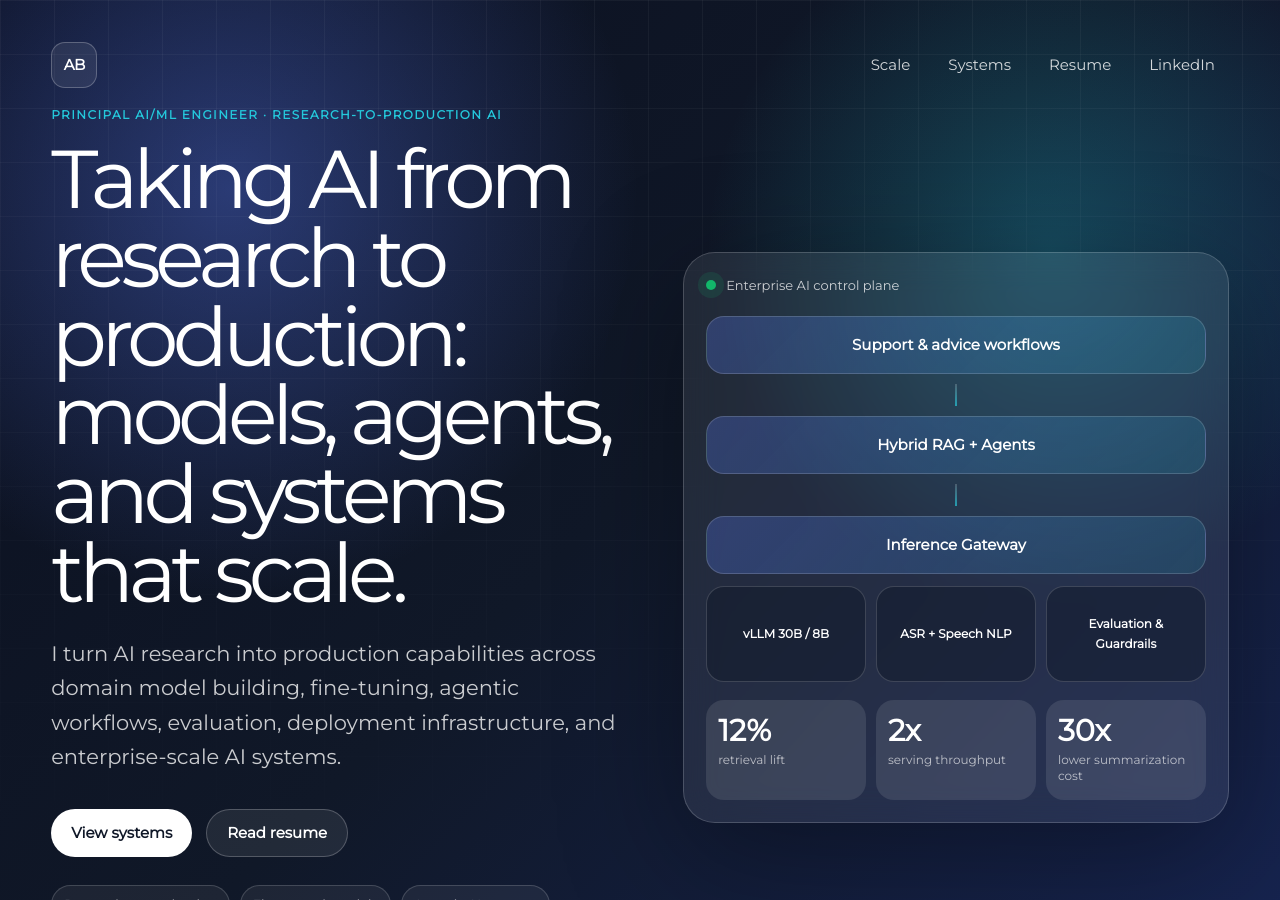
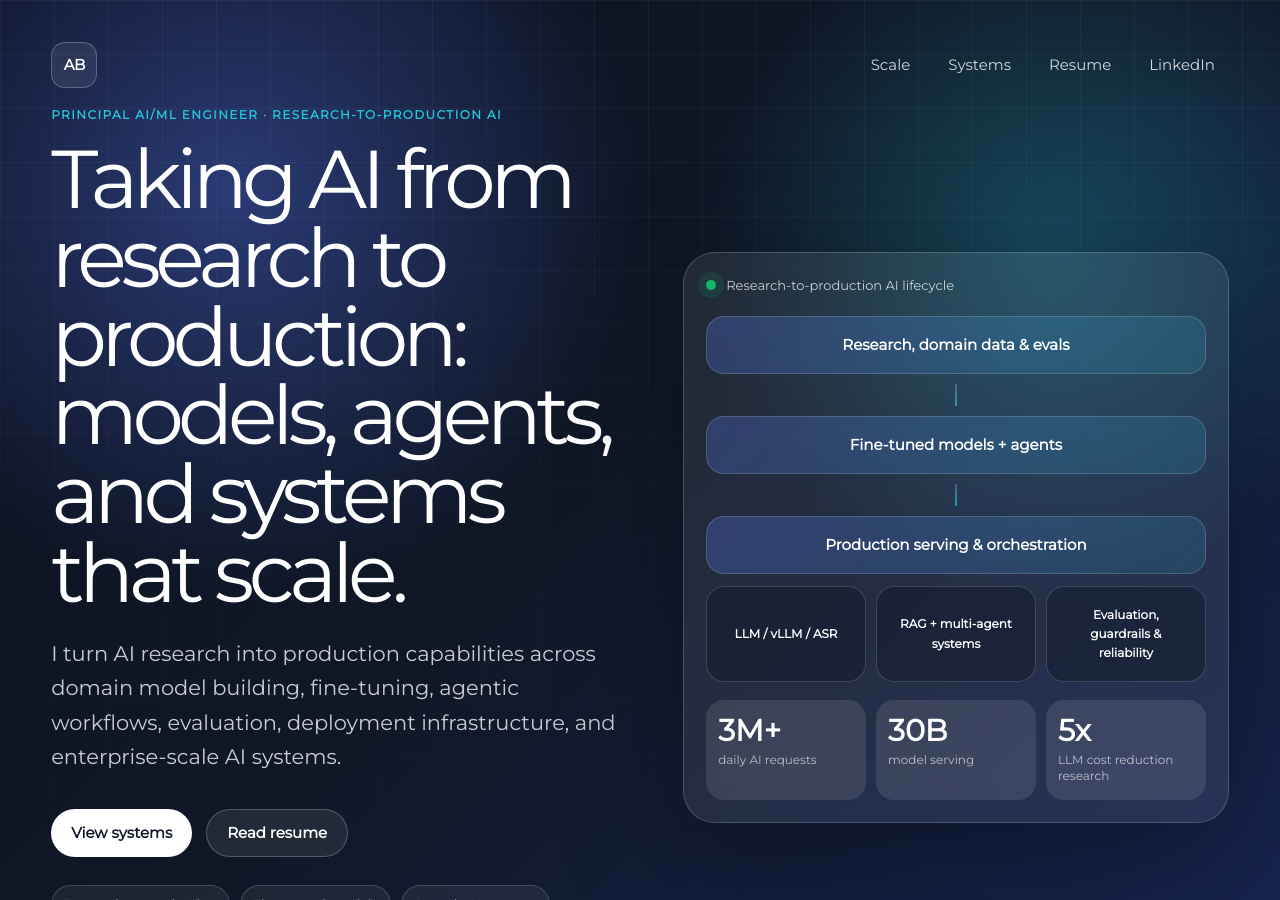
Before and after one commit to ab6995/ab6995.github.io, a Jekyll site: the page built from index.html, in a window 1280 px wide and 900 px high. Built offline with Jekyll 4.4.1, drawn with Linux system fonts in a browser that asks for light colours.

Commit message:
Update hero visual narrative

```diff
--- a/_includes/header.html
+++ b/_includes/header.html
@@ -26,27 +26,27 @@
       </div>
     </div>
 
-    <div class="hero-visual" aria-label="AI platform architecture visualization">
+    <div class="hero-visual" aria-label="AI research to production architecture visualization">
       <div class="visual-header">
         <span class="status-dot"></span>
-        <span>Enterprise AI control plane</span>
+        <span>Research-to-production AI lifecycle</span>
       </div>
       <div class="architecture-map">
-        <div class="arch-node input-node">Support & advice workflows</div>
+        <div class="arch-node input-node">Research, domain data & evals</div>
         <div class="arch-line"></div>
-        <div class="arch-node rag-node">Hybrid RAG + Agents</div>
+        <div class="arch-node rag-node">Fine-tuned models + agents</div>
         <div class="arch-line"></div>
-        <div class="arch-node gateway-node">Inference Gateway</div>
+        <div class="arch-node gateway-node">Production serving & orchestration</div>
         <div class="arch-split">
-          <div class="arch-node small-node">vLLM 30B / 8B</div>
-          <div class="arch-node small-node">ASR + Speech NLP</div>
-          <div class="arch-node small-node">Evaluation & Guardrails</div>
+          <div class="arch-node small-node">LLM / vLLM / ASR</div>
+          <div class="arch-node small-node">RAG + multi-agent systems</div>
+          <div class="arch-node small-node">Evaluation, guardrails & reliability</div>
         </div>
       </div>
       <div class="hero-metrics-grid">
-        <div><strong>12%</strong><span>retrieval lift</span></div>
-        <div><strong>2x</strong><span>serving throughput</span></div>
-        <div><strong>30x</strong><span>lower summarization cost</span></div>
+        <div><strong>3M+</strong><span>daily AI requests</span></div>
+        <div><strong>30B</strong><span>model serving</span></div>
+        <div><strong>5x</strong><span>LLM cost reduction research</span></div>
       </div>
     </div>
   </div>
```
